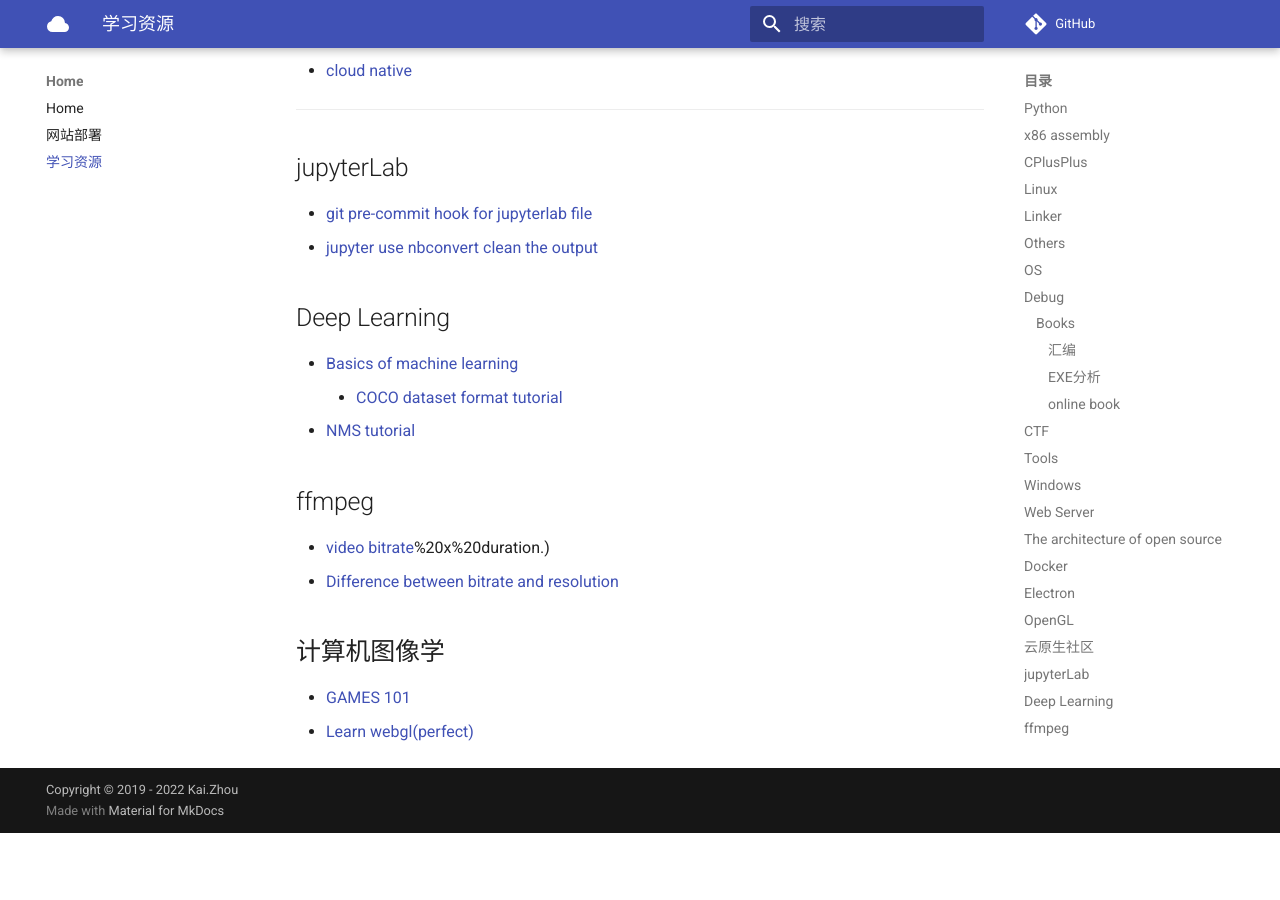
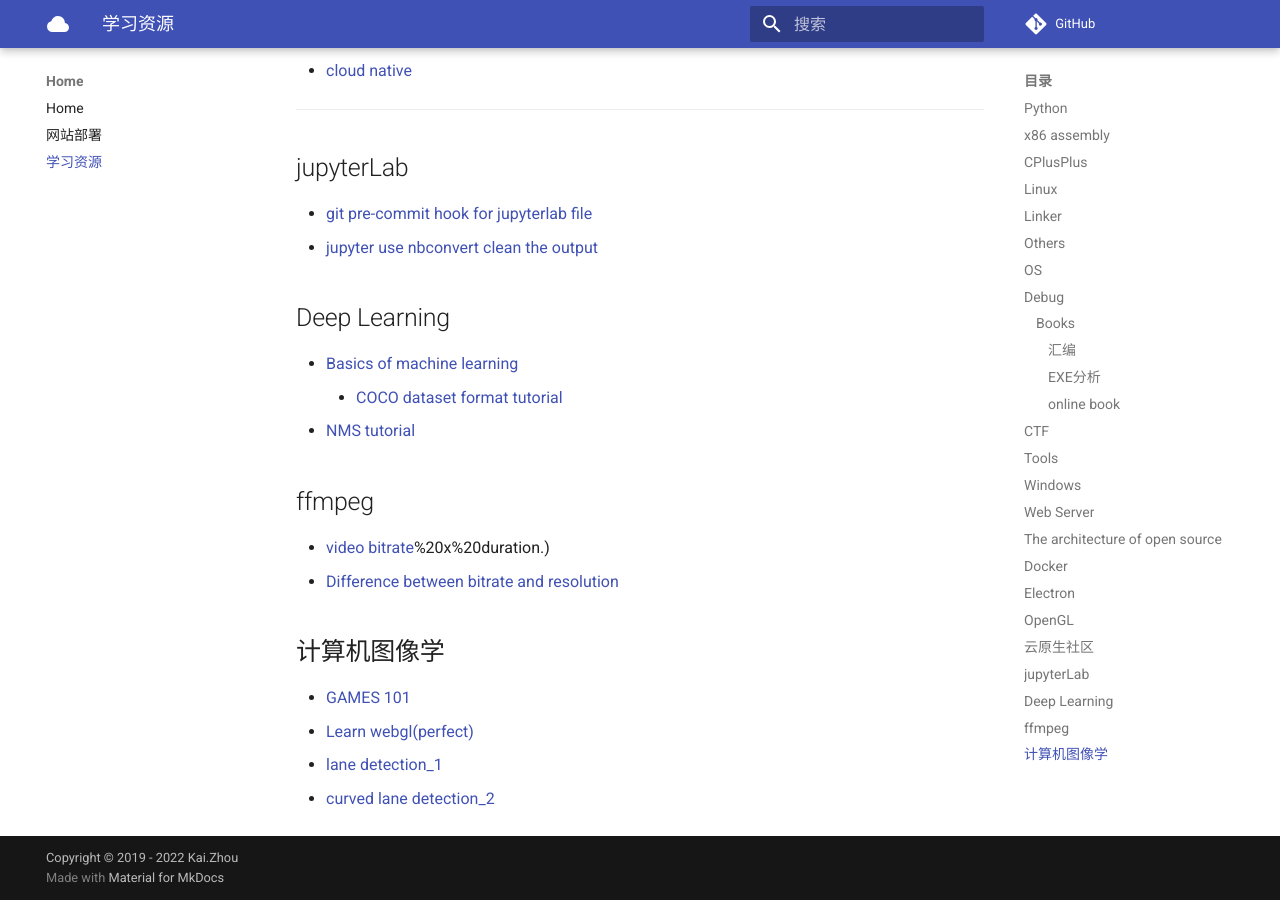
Before and after one commit to zhoukaidev/ks_blog, an MkDocs documentation site: the page built from docs/trainingResource.md, in a window 1280 px wide and 900 px high, scrolled down 3308 px. Built offline with MkDocs 1.6.1 and Material for MkDocs 9.7.7, drawn with Linux system fonts in a browser that asks for light colours; comment, search, counter and statistics services are not loaded; before the commit the page ends 4141 px from its top, so only the background shows below that.

Commit message:
Update trainingResource.md

```diff
--- a/docs/trainingResource.md
+++ b/docs/trainingResource.md
@@ -151,3 +151,5 @@
 
 * [GAMES 101](https://games-cn.org/gamescoursescollection/)
 * [Learn webgl(perfect)](http://learnwebgl.brown37.net/index.html)
+* [lane detection_1](https://www.hackster.io/kemfic/simple-lane-detection-c3db2f)
+* [curved lane detection_2](https://www.hackster.io/kemfic/curved-lane-detection-34f771)
```
